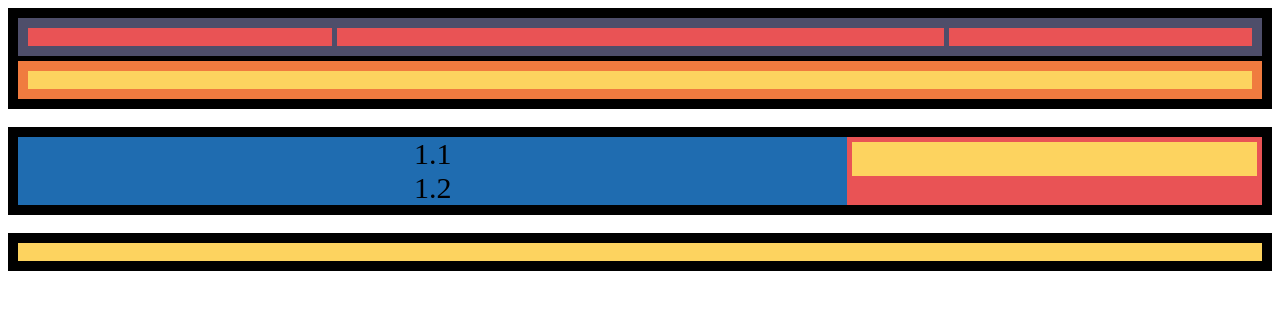
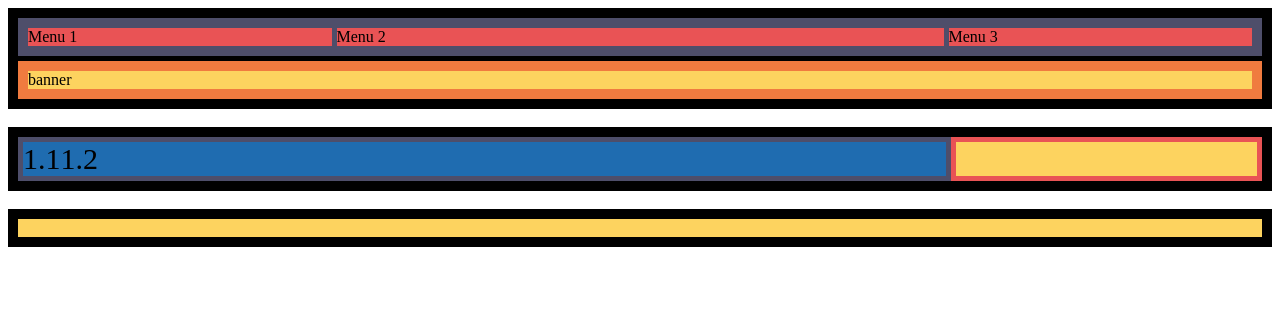
Before and after one commit to jcabatay/React, a plain HTML site: page Exercicis/Sprint-1/Exercici-1-nivell-1.html in a window 1280 px wide. Drawn offline with Linux system fonts and the light colour scheme.

Commit message:
Cleaning code

```diff
--- a/Exercicis/Sprint-1/Exercici-1-nivell-1.html
+++ b/Exercicis/Sprint-1/Exercici-1-nivell-1.html
@@ -3,25 +3,24 @@
 <head>
 	<!-- <link rel="stylesheet" href="css/styles-exercise-basic.css"> -->
 	<link rel="stylesheet" href="css/styles-exercise-index.css">
-
 	<title>Exercici 1</title>
 </head>
 <body>
 	<div class="container-principal">
 		<div class="container-header">
 			<div>
-				&nbsp;
+				Menu 1
 			</div>
 			<div>
-				&nbsp;
+				Menu 2
 			</div>
 			<div>
-				&nbsp;
+				Menu 3
 			</div>
 			</div>
 		<div class="container-header-second">
 			<div>
-				&nbsp;
+				banner
 			</div>
 		</div>
 	</div>
@@ -42,6 +41,5 @@
 			&nbsp;
 		</div>
 	</div>
-
 </body>
 </html>
--- a/Exercicis/Sprint-1/css/styles-exercise-index.css
+++ b/Exercicis/Sprint-1/css/styles-exercise-index.css
@@ -1,17 +1,9 @@
 /*html, body {
   background-color: #ffffff;
   margin: 5px;
-
 }*/
 
 /* container header */
-/*
-.container-header{
-	border: 0px solid #000000;
-	background-color: #000000;
-
-}*/
-
 * {
 	box-sizing: border-box;  /* [ content-box ; border-box]*/
 }
@@ -20,7 +12,6 @@
 .container-principal{
 	background-color: #000000;
 	padding: 10px;
-
 }
 
 
@@ -30,8 +21,6 @@
 	background-color: #4e4e6a;
 	border: 10px solid #4e4e6a;
 	display: flex;
-	flex-wrap: wrap;
-
 }
 
 
@@ -39,13 +28,11 @@
 	background-color: #e95355;
 	margin-right: 5px;
 	flex: 1;
-
 }
 
 .container-header > div:nth-child(2) {
   background-color: #e95355;
   flex: 2;
-
 }
 
 .container-header > div:nth-child(3) {
@@ -53,7 +40,6 @@
   margin-left: 5px;
   flex: 1;
 }
-
 
 @media(max-width: 400px){
 	.container-header{
@@ -66,35 +52,28 @@
 	border: 10px solid #f07b3f;
 	margin: 5px 0px 0px 0px;
 
-
 }
-
 
 .container-header-second > div:nth-child(1) {
   background-color: #fdd35f;
   flex: 1;
 }
 
-
-
-
-/* ***************** */
 /* container-second */
-
-
 .container-second {
 	background-color: #000000;
 	padding: 10px;
-  display: flex;
-  flex-wrap: wrap;
-  font-size: 30px;
-  text-align: center;
+	display: flex; 		/* to see */
+	flex-wrap: wrap; 	/* for wrap elements*/
+	font-size: 30px;
+	text-align: center;
 }
 
 .flex-left {
 	background-color: #1f6cb0;
 	flex: 50%;
-	flex: 2;
+	border: 5px solid #4e4e6a;
+	display: flex;
 }
 
 .flex-right {
--- a/Html-Html5/css/grid.css
+++ b/Html-Html5/css/grid.css
@@ -2,9 +2,7 @@ main > * {
 	background-color: goldenrod;
 	padding: 10px;
 	font-size 3em;
-
 }
-
 
 /* Define grid container*/
 /* Mobile */
@@ -26,7 +24,7 @@ main {
 		"header header header"
 		"izquierda contenido derecha"
 		"izquierda contenido derecha"
-		"footer contenido  derecha"
+		"footer footer  footer"
 	}
 }
 
@@ -35,7 +33,6 @@ header{
 	grid-area: header;
 
 }
-
 
 aside: first-of-type {
 	grid-area: izquierda
```
Also changed, not shown: Html-Html5/html5-structure.html (+0 -8 lines), Html-Html5/index.html (+1 -7 lines).
